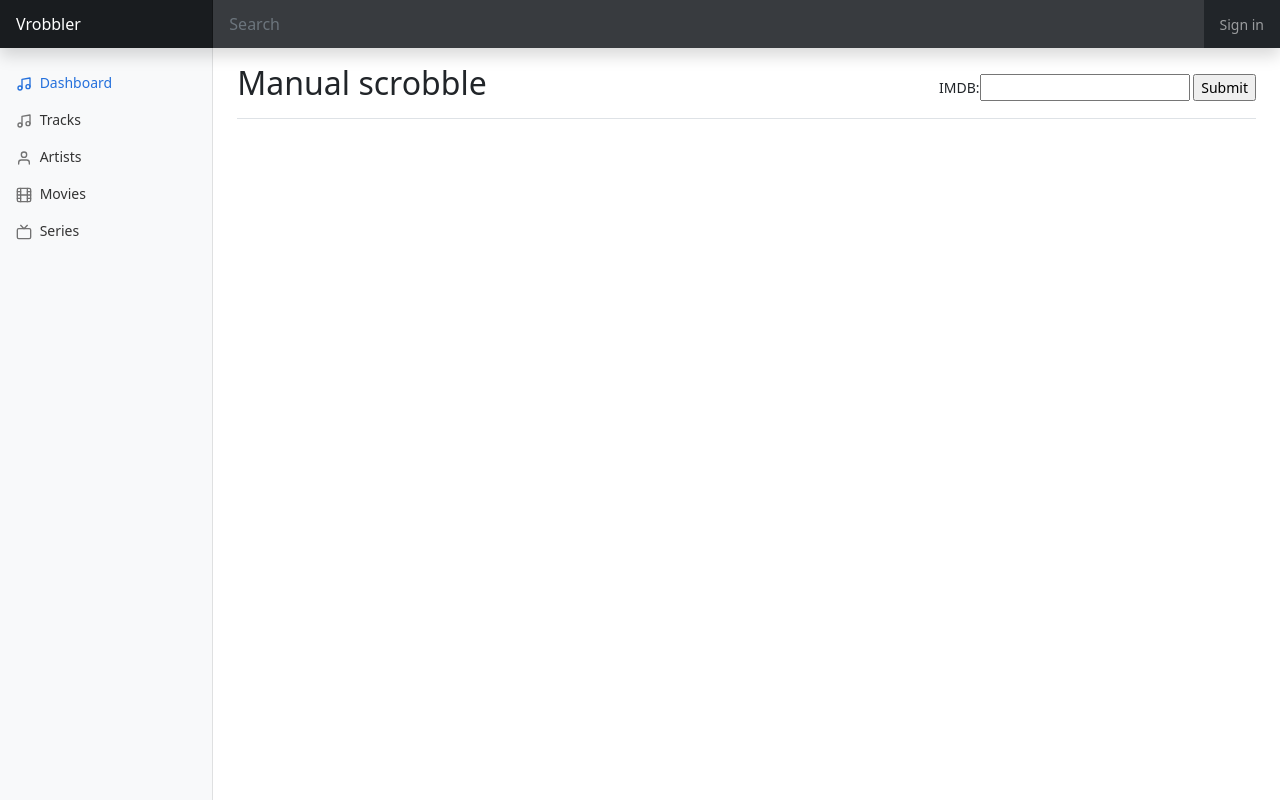
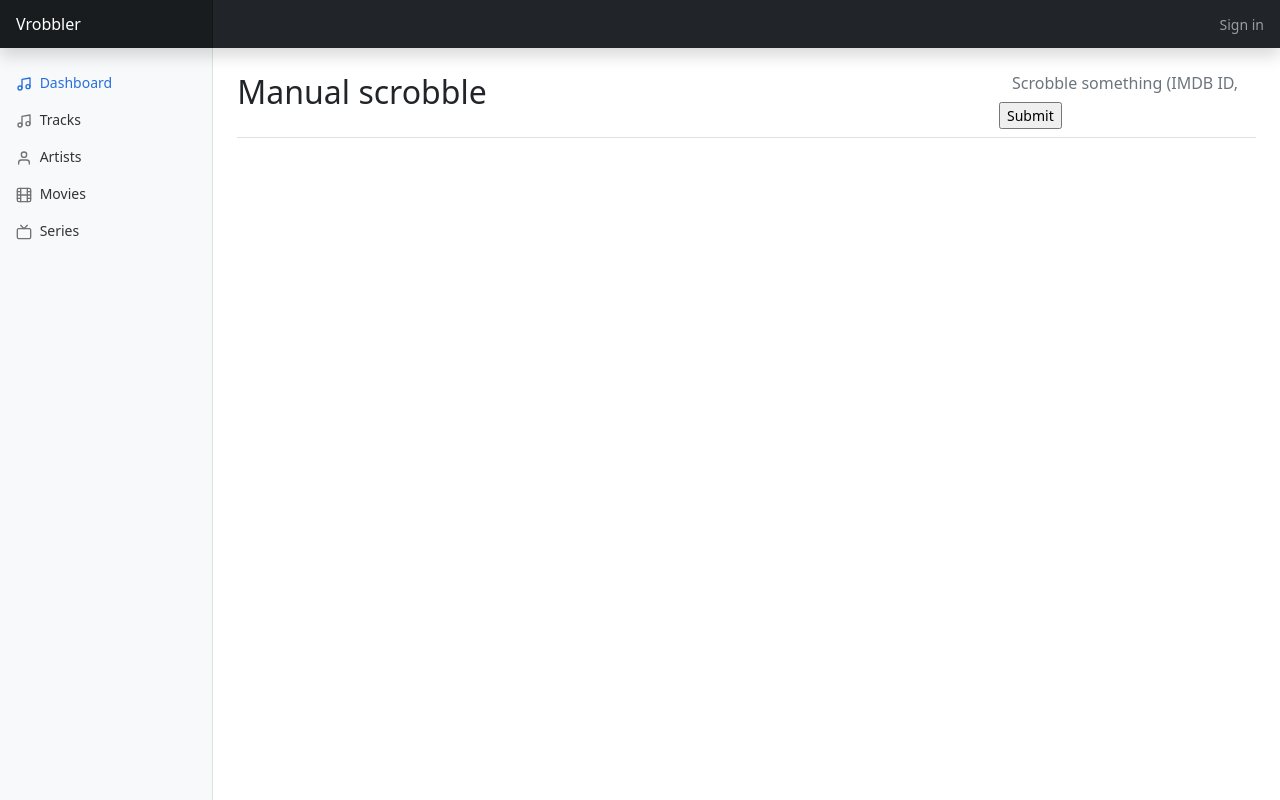
Before and after one commit to powellc/vrobbler, a Django app: page /manual/imdb/ in a window 1280 px wide. Run offline with Django 3.2, Linux system fonts and the light colour scheme; parts of the project's set-up code (start-up, migrations or seed data) failed here and were passed over.

Commit message:
Work towards unifiying manual scrobbling

```diff
--- a/vrobbler/apps/scrobbles/forms.py
+++ b/vrobbler/apps/scrobbles/forms.py
@@ -2,4 +2,13 @@ from django import forms
 
 
 class ImdbScrobbleForm(forms.Form):
-    imdb_id = forms.CharField(label="IMDB", max_length=30)
+    imdb_id = forms.CharField(
+        label="",
+        widget=forms.TextInput(
+            attrs={
+                'class': "form-control form-control-dark w-100",
+                'placeholder': "Scrobble something (IMDB ID, String, TVDB ID ...)",
+                'aria-label': "Scrobble something",
+            }
+        ),
+    )
--- a/vrobbler/templates/base.html
+++ b/vrobbler/templates/base.html
@@ -161,7 +161,7 @@
         border-color: transparent;
         box-shadow: 0 0 0 3px rgba(255, 255, 255, .25);
         }
-
+        #scrobble-form { width: 100% }
         </style>
         {% block head_extra %}{% endblock %}
 
@@ -174,7 +174,11 @@
             <button class="navbar-toggler position-absolute d-md-none collapsed" type="button" data-bs-toggle="collapse" data-bs-target="#sidebarMenu" aria-controls="sidebarMenu" aria-expanded="false" aria-label="Toggle navigation">
                 <span class="navbar-toggler-icon"></span>
             </button>
-            <input class="form-control form-control-dark w-100" type="text" placeholder="Search" aria-label="Search">
+
+            <form id="scrobble-form" action="{% url 'imdb-manual-scrobble' %}" method="post">
+                {% csrf_token %}
+                {{ imdb_form }}
+            </form>
             <div class="navbar-nav">
                 <div class="nav-item text-nowrap">
                 {% if user.is_authenticated %}
@@ -243,12 +247,6 @@
                                 </a>
                             </li>
                             {% if user.is_authenticated %}
-                            <li class="nav-item">
-                                <a class="nav-link" href="/manual/imdb/">
-                                <span data-feather="key"></span>
-                                IMDB scrobble
-                                </a>
-                            </li>
                             <li class="nav-item">
                                 <a class="nav-link" href="/admin/">
                                 <span data-feather="key"></span>
--- a/vrobbler/templates/scrobbles/scrobble_list.html
+++ b/vrobbler/templates/scrobbles/scrobble_list.html
@@ -9,11 +9,6 @@
         <div class="btn-toolbar mb-2 mb-md-0">
 
         <div class="btn-group me-2">
-            <form action="{% url 'imdb-manual-scrobble' %}" method="post">
-                {% csrf_token %}
-                {{ imdb_form }}
-                <button type="submit" class="btn btn-sm btn-outline-secondary">Scrobble</button>
-            </form>
             <button type="button" class="btn btn-sm btn-outline-secondary">Share</button>
             <button type="button" class="btn btn-sm btn-outline-secondary">Export</button>
         </div>
```
